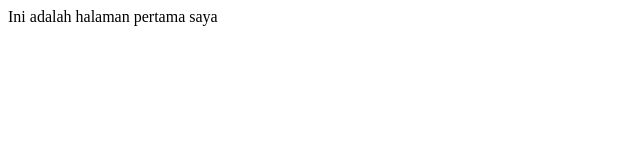
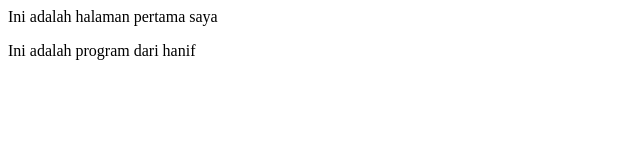
Before and after one commit to iqfanmaulana1/vcs, a plain HTML site: page index.html in a window 1280 px wide. Shown: the whole page, without its empty margins (0-640 px from the left). Drawn offline with Linux system fonts and the light colour scheme.

Commit message:
commit hanif

```diff
--- a/index.html
+++ b/index.html
@@ -1 +1,2 @@
 <p>Ini adalah halaman pertama saya</p>
+<p>Ini adalah program dari hanif</p>
```
